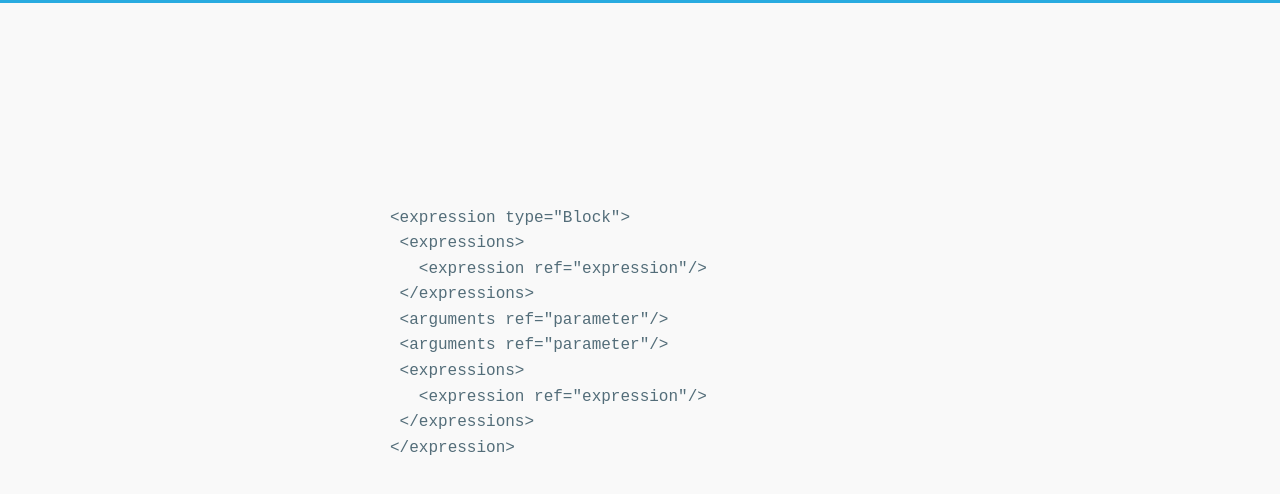
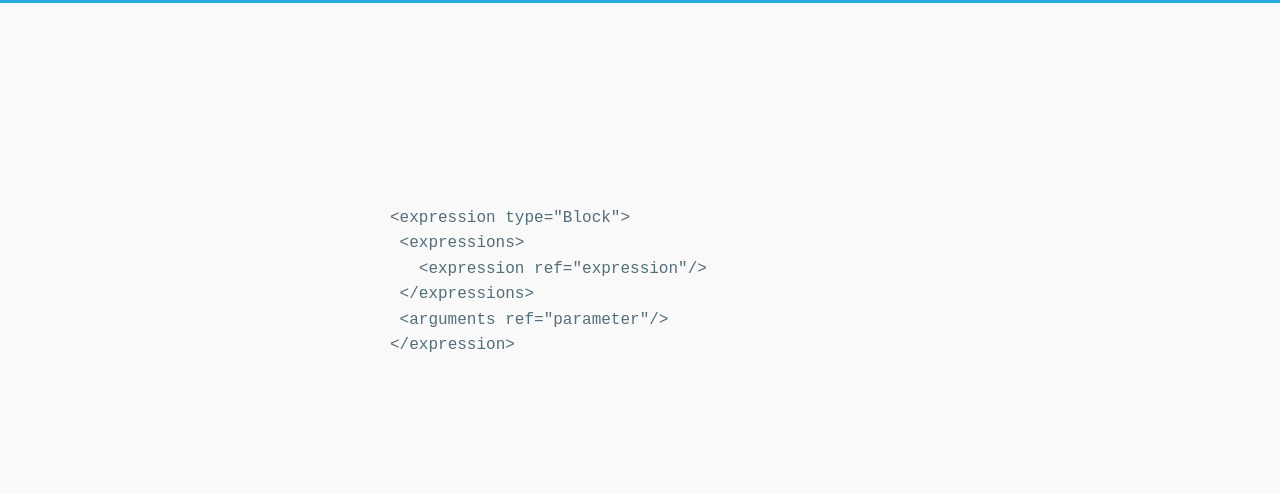
Before and after one commit to sagifogel/NJection, a Jekyll site: the page built from block/index.html, in a window 1280 px wide. Shown: the top 494 px of the page. Built offline with Jekyll 4.4.1, drawn with Linux system fonts in a browser that asks for light colours; nearby versions of some CDN libraries.

Commit message:
fix xml structure and update

```diff
--- a/_data/block.yml
+++ b/_data/block.yml
@@ -14,13 +14,3 @@ nodes:
   attributes:
   - name: ref
     value: parameter
-- name: arguments
-  attributes:
-  - name: ref
-    value: parameter
-- name: expressions
-  nodes:
-  - name: expression
-    attributes:
-    - name: ref
-      value: expression
```
